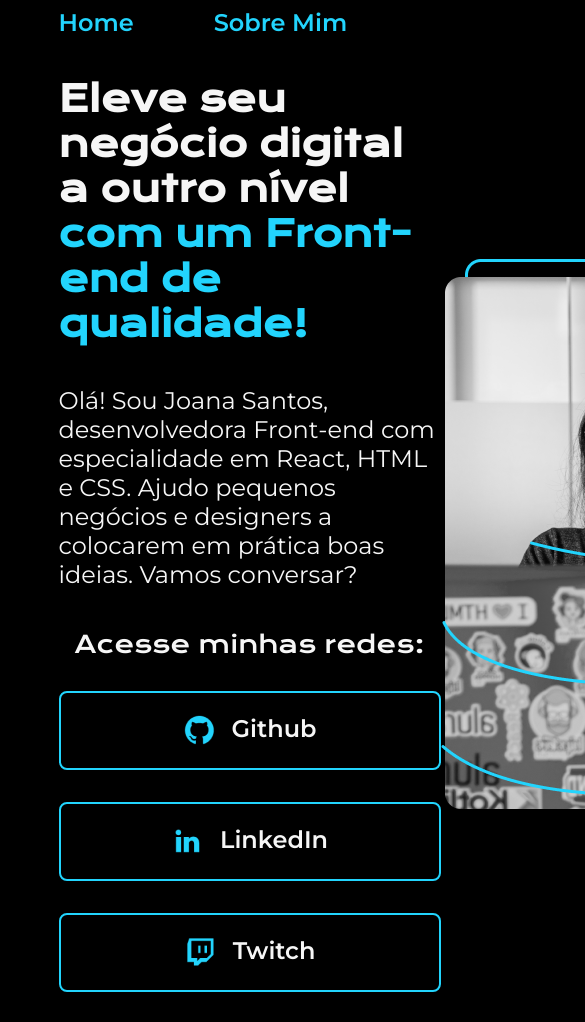
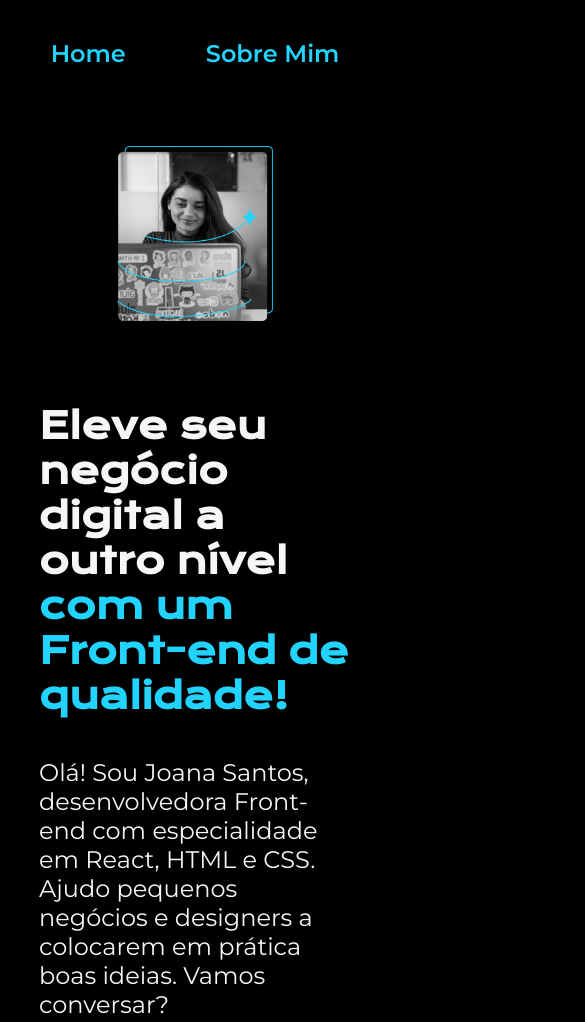
Before and after one commit to matheusefs/Pagina-Portfolio-Curso-ONE, a plain HTML site: page index.html in a window 390 px wide. Shown: the top 1022 px of the page, 585 px wide, since content can reach past the window. Drawn offline with nearby package versions, Linux system fonts and the light colour scheme.

Commit message:
Aplicando conceitos de media query

```diff
--- a/index.html
+++ b/index.html
@@ -20,13 +20,13 @@
             <p class="apresentacao__conteudo__texto">Olá! Sou Joana Santos, desenvolvedora Front-end com especialidade em React, HTML e CSS. Ajudo pequenos negócios e designers a colocarem em prática boas ideias. Vamos conversar?</p>
             <div class="apresentacao__links">
                 <h2 class="apresentacao__links__subtitulo">Acesse minhas redes:</h2>
-                <a href="https://github.com/matheusefs" class="apresentacao__links__links"> <img src="/assets/github.png"> Github</a>
-                <a href="https://www.linkedin.com/in/matheusefsantana" class="apresentacao__links__links"> <img src="/assets/linkedin.png"> LinkedIn</a>
-                <a href="https://Twitch.tv" class="apresentacao__links__links"><img src="assets/twitch.png"> Twitch</a>
+                <a href="https://github.com/matheusefs" class="apresentacao__links__navegacao"> <img src="/assets/github.png"> Github</a>
+                <a href="https://www.linkedin.com/in/matheusefsantana" class="apresentacao__links__navegacao"> <img src="/assets/linkedin.png"> LinkedIn</a>
+                <a href="https://Twitch.tv" class="apresentacao__links__navegacao"><img src="assets/twitch.png"> Twitch</a>
             </div>
 
         </section>
-        <img src="/assets/Imagem.png" alt="Foto da Joana Santos Programando.">
+        <img src="/assets/Imagem.png" alt="Foto da Joana Santos Programando." class="apresentacao__imagem">
     </main>
     <footer class="rodape">
         <p>Desenvolvido por Matheus Emanuel</p>
--- a/styles/style.css
+++ b/styles/style.css
@@ -49,14 +49,15 @@ body {
 }
 
 .apresentacao {
-    margin: 10% 15%;
+    padding: 5% 15%;
     display: flex;
     align-items: center;
     justify-content: space-between;
+    gap:82px;
 }
 
 .apresentacao__conteudo{
-    width: 615px;
+    width: 50%;
     display: flex;
     flex-direction: column;
     gap: 40px;
@@ -87,11 +88,11 @@ body {
     font-size: 1.5rem;
 }
 
-.apresentacao__links__links{
+.apresentacao__links__navegacao{
     display: flex;
     justify-content: center;
     gap: 16px;
-    width: 378px;
+    width: 50%;
     text-align: center;
     border-radius: 8px;
     padding: 21.5px 0;
@@ -103,8 +104,12 @@ body {
     border: 2px solid var(--cor-terciaria);
 }
 
-.apresentacao__links__links:hover{
+.apresentacao__links__navegacao:hover{
     background-color: var(--cor-hover-links);
+}
+
+.apresentacao__imagem{
+    width: 50%;
 }
 
 .rodape{
@@ -116,3 +121,26 @@ body {
     font-size: 1.5rem;
     font-weight: 400;
 }
+
+@media (max-width: 1200px){
+
+    .cabecalho{
+        padding: 10%;
+    }
+
+    .cabecalho__menu{
+        justify-content: center;
+    }
+
+    .apresentacao{
+        flex-direction: column-reverse;
+        padding: 10%
+    }
+
+    .apresentacao__conteudo{
+        width: auto;
+    }
+
+
+
+}
```
Also changed, not shown: about.html (+1 -1 lines).
